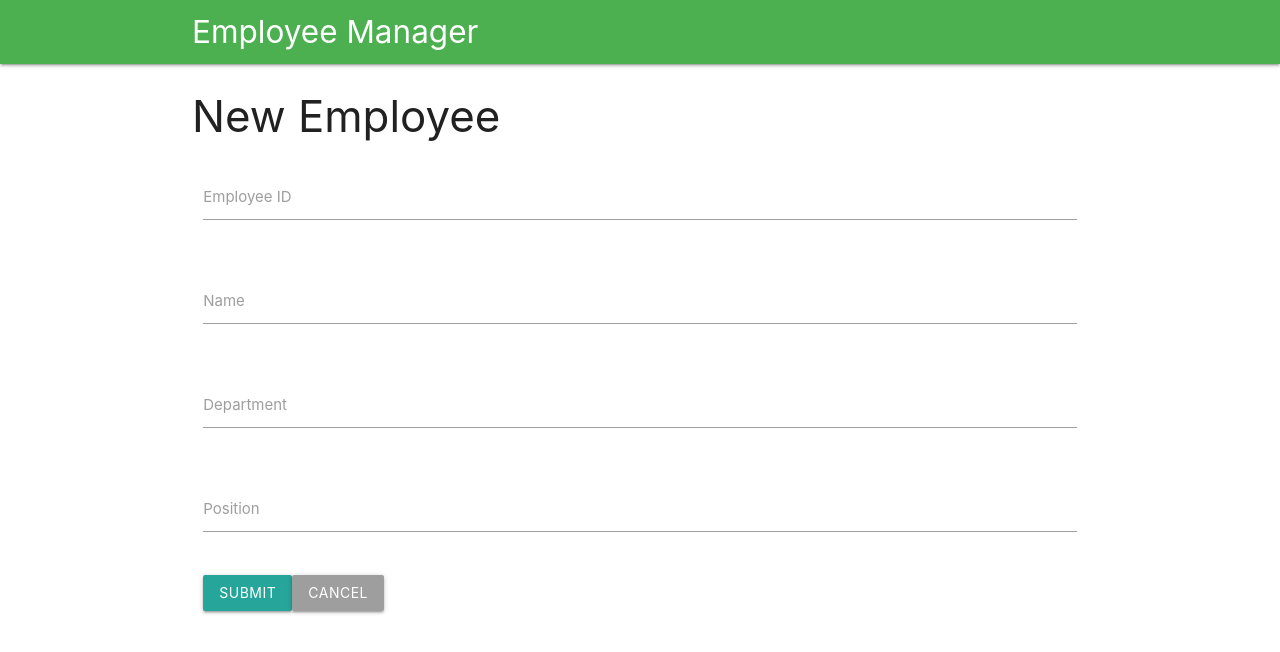
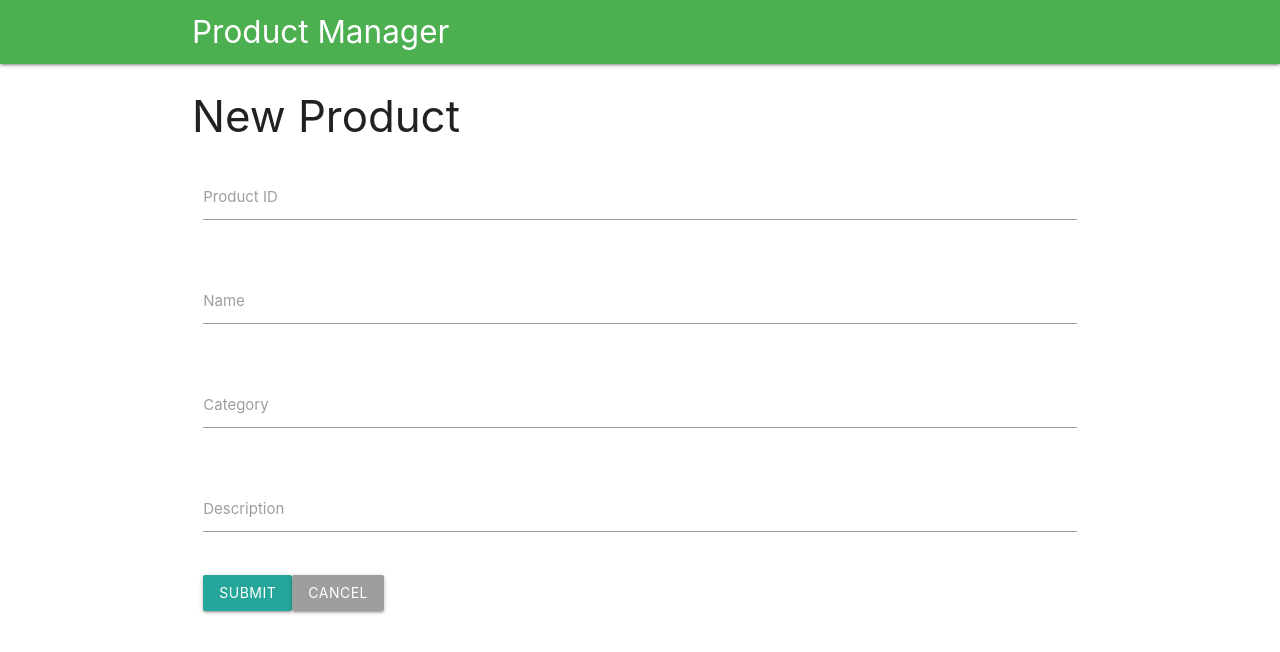
Before and after one commit to bebbo-zz/vuebaseline, a Vue app: page /#/new in a window 1280 px wide. Shown: the top 652 px of the page. Built offline with nearby package versions, Linux system fonts and the light colour scheme; no server answers.

Commit message:
renaming of text to product

```diff
--- a/src/components/Dashboard.vue
+++ b/src/components/Dashboard.vue
@@ -1,7 +1,7 @@
 <template>
     <div id="dashboard">
         <ul class="collection with-header">
-            <li class="collection-header"><h4>Employees</h4></li>
+            <li class="collection-header"><h4>Products</h4></li>
             <li v-for="employee in employees" v-bind:key="employee.id" class="collection-item">
                 <div class="chip">{{employee.dept}}</div>
                 {{employee.employee_id}}:{{employee.name}}
--- a/src/components/EditEmployee.vue
+++ b/src/components/EditEmployee.vue
@@ -1,6 +1,6 @@
 <template>
     <div id="edit-employee">
-        <h3>Edit Employee</h3>
+        <h3>Edit Product</h3>
         <div class="row">
             <form @submit.prevent="updateEmployee" class="col s12">
                 <div class="row">
--- a/src/components/Navbar.vue
+++ b/src/components/Navbar.vue
@@ -2,7 +2,7 @@
     <nav>
         <div class="nav-wrapper green">
             <div class="container">
-                <router-link to="/" class="brand-logo">Employee Manager</router-link>
+                <router-link to="/" class="brand-logo">Product Manager</router-link>
             </div>
         </div>
     </nav>
--- a/src/components/NewEmployee.vue
+++ b/src/components/NewEmployee.vue
@@ -1,12 +1,12 @@
 <template>
     <div id="new-employee">
-        <h3>New Employee</h3>
+        <h3>New Product</h3>
         <div class="row">
             <form @submit.prevent="saveEmployee" class="col s12">
                 <div class="row">
                     <div class="input-field col s12">
                         <input type="text" v-model="employee_id" required>
-                        <label>Employee ID</label>
+                        <label>Product ID</label>
                     </div>
                 </div>
                 <div class="row">
@@ -18,13 +18,13 @@
                 <div class="row">
                     <div class="input-field col s12">
                         <input type="text" v-model="dept" required>
-                        <label>Department</label>
+                        <label>Category</label>
                     </div>
                 </div>
                 <div class="row">
                     <div class="input-field col s12">
                         <input type="text" v-model="position" required>
-                        <label>Position</label>
+                        <label>Description</label>
                     </div>
                 </div>
                 <button type="submit" class="btn">Submit</button>
--- a/src/components/ViewEmployee.vue
+++ b/src/components/ViewEmployee.vue
@@ -2,9 +2,9 @@
     <div id="view-employee">
         <ul class="colection with-header">
             <li class="collection-header"><h4>{{name}}</h4></li>
-            <li class="collection-item">Employee ID: {{employee_id}}</li>
-            <li class="collection-item">Department: {{dept}}</li>
-            <li class="collection-item">Position: {{position}}</li>
+            <li class="collection-item">Product ID: {{employee_id}}</li>
+            <li class="collection-item">Category: {{dept}}</li>
+            <li class="collection-item">Description: {{position}}</li>
         </ul>
         <router-link to="/" class="btn grey">Back</router-link>
         <button @click="deleteEmployee" class="btn red">Delete</button>
```
